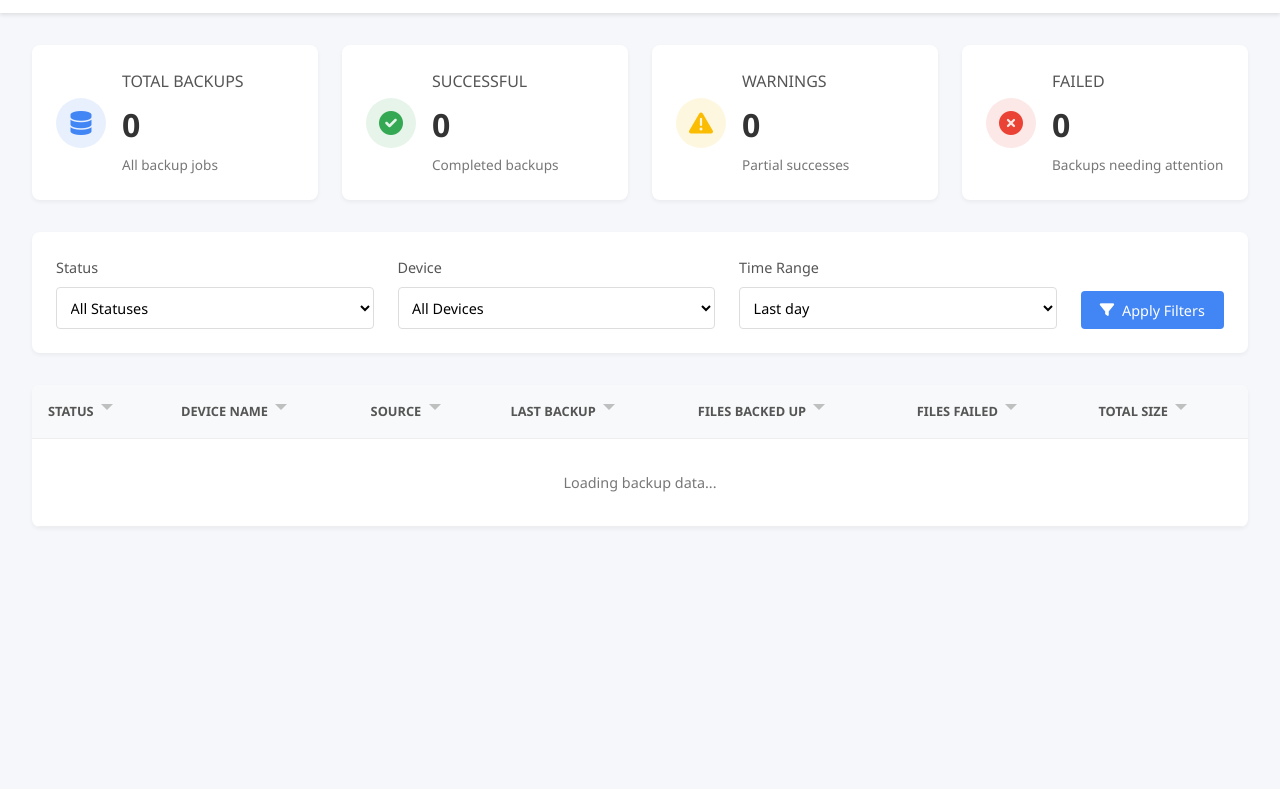
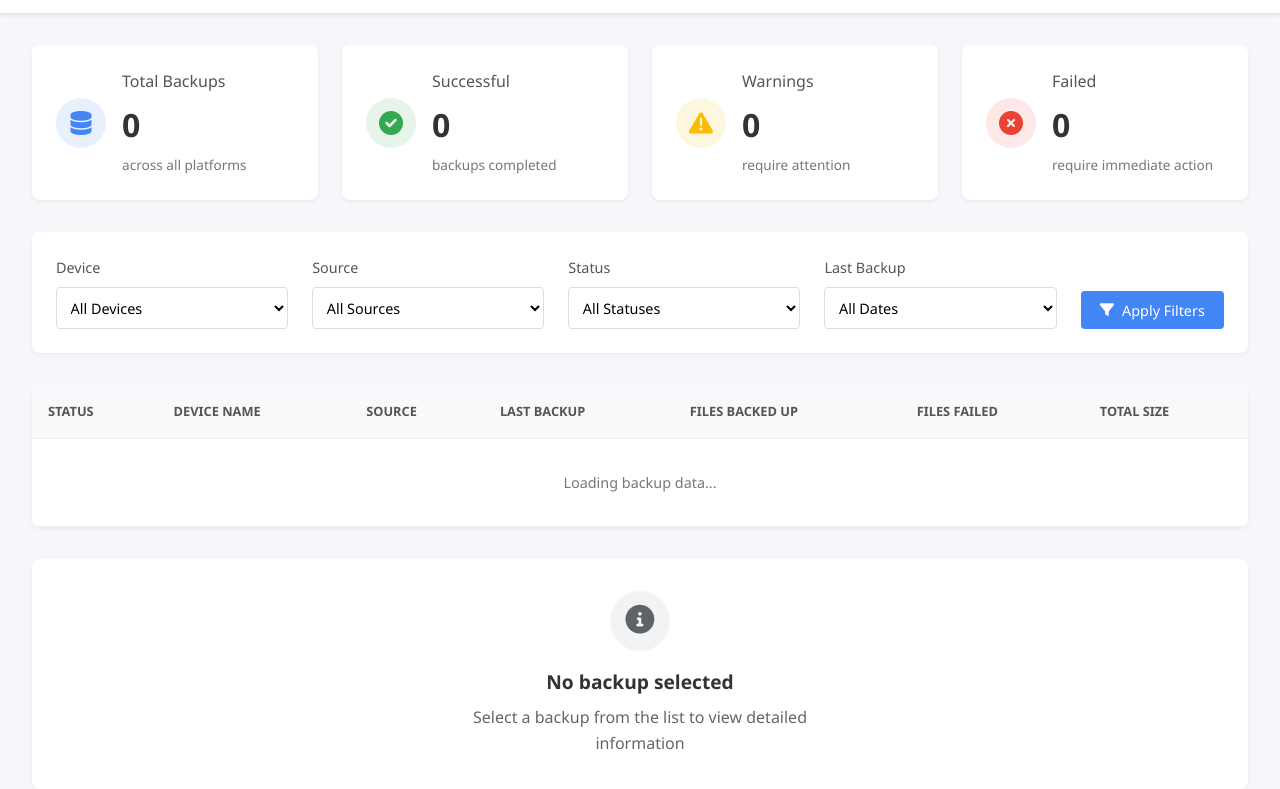
Before and after one commit to backupautomationPAC/backup-dashboard, a plain HTML site: page index.html in a window 1280 px wide. Shown: the part 57-846 px from the top of the page. Before the commit the page ends 800 px from the top, so only its background shows below. Drawn offline with nearby package versions, Linux system fonts and the light colour scheme.

Commit message:
Update index.html

```diff
--- a/index.html
+++ b/index.html
@@ -4,9 +4,15 @@
   <meta charset="UTF-8" />
   <meta name="viewport" content="width=device-width, initial-scale=1.0" />
   <title>Backup Monitoring Dashboard</title>
+
+  <!-- styles & icons -->
   <link rel="stylesheet" href="styles.css" />
   <link rel="stylesheet" href="https://cdnjs.cloudflare.com/ajax/libs/font-awesome/6.0.0-beta3/css/all.min.css" />
+
+  <!-- CSV parser -->
   <script src="https://cdn.jsdelivr.net/npm/papaparse@5.4.1/papaparse.min.js" defer></script>
+
+  <!-- dashboard logic -->
   <script src="script.js" defer></script>
 </head>
 <body>
@@ -25,43 +31,38 @@
     <!-- SUMMARY CARDS -->
     <section class="summary-cards">
       <div class="card">
-        <div class="card-icon total">
-          <i class="fas fa-database"></i>
-        </div>
+        <div class="card-icon total"><i class="fas fa-database"></i></div>
         <div class="card-content">
-          <h3>TOTAL BACKUPS</h3>
+          <h3>Total Backups</h3>
           <div class="card-value" id="total-backups">0</div>
-          <div class="card-subtitle">All backup jobs</div>
+          <div class="card-subtitle">across all platforms</div>
         </div>
       </div>
+
       <div class="card">
-        <div class="card-icon success">
-          <i class="fas fa-check-circle"></i>
-        </div>
+        <div class="card-icon success"><i class="fas fa-check-circle"></i></div>
         <div class="card-content">
-          <h3>SUCCESSFUL</h3>
+          <h3>Successful</h3>
           <div class="card-value" id="successful-backups">0</div>
-          <div class="card-subtitle">Completed backups</div>
+          <div class="card-subtitle">backups completed</div>
         </div>
       </div>
+
       <div class="card">
-        <div class="card-icon warning">
-          <i class="fas fa-exclamation-triangle"></i>
-        </div>
+        <div class="card-icon warning"><i class="fas fa-exclamation-triangle"></i></div>
         <div class="card-content">
-          <h3>WARNINGS</h3>
+          <h3>Warnings</h3>
           <div class="card-value" id="warning-backups">0</div>
-          <div class="card-subtitle">Partial successes</div>
+          <div class="card-subtitle">require attention</div>
         </div>
       </div>
+
       <div class="card">
-        <div class="card-icon failed">
-          <i class="fas fa-times-circle"></i>
-        </div>
+        <div class="card-icon failed"><i class="fas fa-times-circle"></i></div>
         <div class="card-content">
-          <h3>FAILED</h3>
+          <h3>Failed</h3>
           <div class="card-value" id="failed-backups">0</div>
-          <div class="card-subtitle">Backups needing attention</div>
+          <div class="card-subtitle">require immediate action</div>
         </div>
       </div>
     </section>
@@ -69,32 +70,42 @@
     <!-- FILTERS -->
     <section class="filters">
       <div class="filter-group">
-        <label for="status-filter">Status</label>
-        <select id="status-filter">
-          <option>All Statuses</option>
-          <option>Successful</option>
-          <option>Warning</option>
-          <option>Failed</option>
-        </select>
-      </div>
-      <div class="filter-group">
         <label for="device-filter">Device</label>
         <select id="device-filter">
           <option value="All">All Devices</option>
-          <!-- Populated by JS -->
         </select>
       </div>
+
       <div class="filter-group">
-        <label for="date-filter">Time Range</label>
-        <select id="date-filter">
-          <option value="1">Last day</option>
-          <option value="2">Last 2 days</option>
-          <option value="7">Last 7 days</option>
-          <option value="30">Last 30 days</option>
-          <option value="90">Last 90 days</option>
-          <option value="all">All time</option>
+        <label for="source-filter">Source</label>
+        <select id="source-filter">
+          <option value="All Sources">All Sources</option>
+          <option value="IDrive">IDrive</option>
+          <option value="Datto">Datto</option>
         </select>
       </div>
+
+      <div class="filter-group">
+        <label for="status-filter">Status</label>
+        <select id="status-filter">
+          <option value="All Statuses">All Statuses</option>
+          <option value="Successful">Successful</option>
+          <option value="Warning">Warning</option>
+          <option value="Failed">Failed</option>
+        </select>
+      </div>
+
+      <div class="filter-group">
+        <label for="date-filter">Last&nbsp;Backup</label>
+        <select id="date-filter">
+          <option value="all">All Dates</option>
+          <option value="1">Last 24&nbsp;Hours</option>
+          <option value="2">Last 48&nbsp;Hours</option>
+          <option value="7">Last 7&nbsp;Days</option>
+          <option value="30">Last 30&nbsp;Days</option>
+        </select>
+      </div>
+
       <button id="apply-filters"><i class="fas fa-filter"></i> Apply Filters</button>
     </section>
 
@@ -103,13 +114,13 @@
       <table id="backups-table">
         <thead>
           <tr>
-            <th data-col="status">STATUS <span class="sort"></span></th>
-            <th data-col="device">DEVICE NAME <span class="sort"></span></th>
-            <th data-col="source">SOURCE <span class="sort"></span></th>
-            <th data-col="start">LAST BACKUP <span class="sort"></span></th>
-            <th data-col="backedUp">FILES BACKED UP <span class="sort"></span></th>
-            <th data-col="failed">FILES FAILED <span class="sort"></span></th>
-            <th data-col="considered">TOTAL SIZE <span class="sort"></span></th>
+            <th>STATUS</th>
+            <th>DEVICE NAME</th>
+            <th>SOURCE</th>
+            <th>LAST BACKUP</th>
+            <th>FILES BACKED UP</th>
+            <th>FILES FAILED</th>
+            <th>TOTAL SIZE</th>
           </tr>
         </thead>
         <tbody id="backups-data">
@@ -117,6 +128,15 @@
         </tbody>
       </table>
     </section>
+
+    <!-- DETAILS PANEL (optional / unchanged) -->
+    <section class="details-panel">
+      <div class="details-content">
+        <div class="details-icon"><i class="fas fa-info-circle"></i></div>
+        <h3>No backup selected</h3>
+        <p>Select a backup from the list to view detailed information</p>
+      </div>
+    </section>
   </main>
 </body>
 </html>
```
